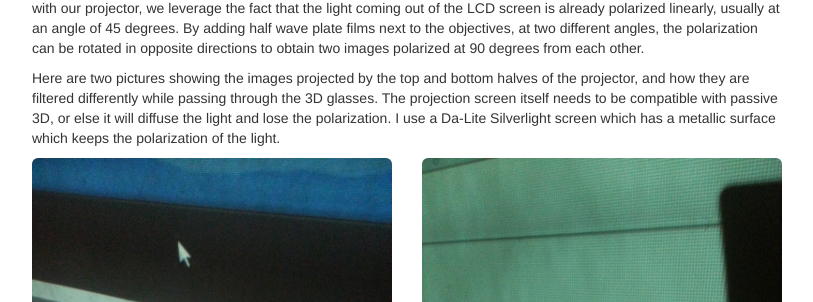
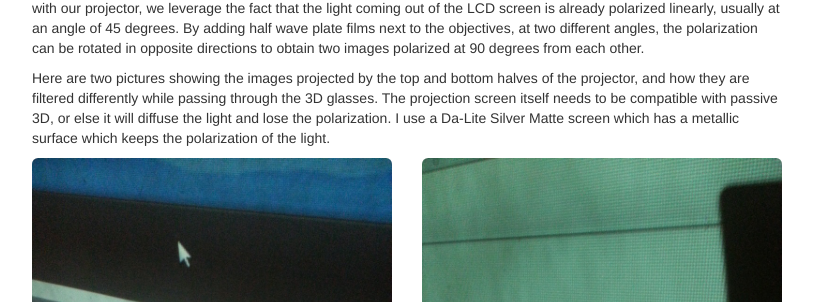
Before and after one commit to naimo/nicolas.github.com, a Jekyll site: the page built from _posts/2013-12-08-3d-projector.md, in a window 1280 px wide and 900 px high, scrolled down 2373 px. Shown: the part 190-492 px from the top of the window, without its empty margins (38-851 px from the left). Built offline with Jekyll 4.4.1, drawn with Linux system fonts in a browser that asks for light colours; Markdown is read by kramdown in place of the engine named in the settings.

Commit message:
fixed silver matte

```diff
--- a/_posts/2013-12-08-3d-projector.md
+++ b/_posts/2013-12-08-3d-projector.md
@@ -67,7 +67,7 @@ All electronic and optical components are contained inside a box made of 1/2" pl
 </p>
 
 <p>
-Here are two pictures showing the images projected by the top and bottom halves of the projector, and how they are filtered differently while passing through the 3D glasses. The projection screen itself needs to be compatible with passive 3D, or else it will diffuse the light and lose the polarization. I use a Da-Lite Silverlight screen which has a metallic surface which keeps the polarization of the light.
+Here are two pictures showing the images projected by the top and bottom halves of the projector, and how they are filtered differently while passing through the 3D glasses. The projection screen itself needs to be compatible with passive 3D, or else it will diffuse the light and lose the polarization. I use a Da-Lite Silver Matte screen which has a metallic surface which keeps the polarization of the light.
 </p>
 
 <p>
```
